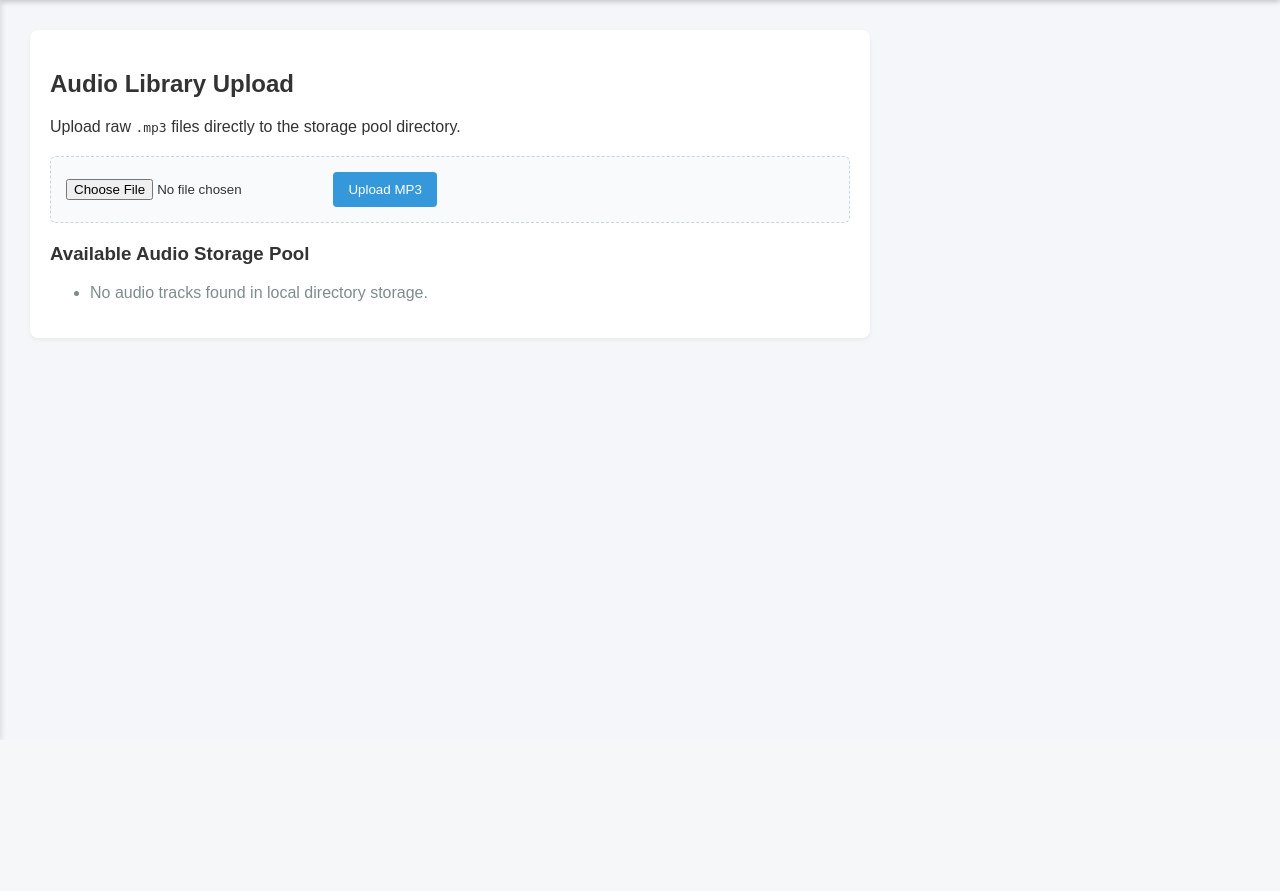
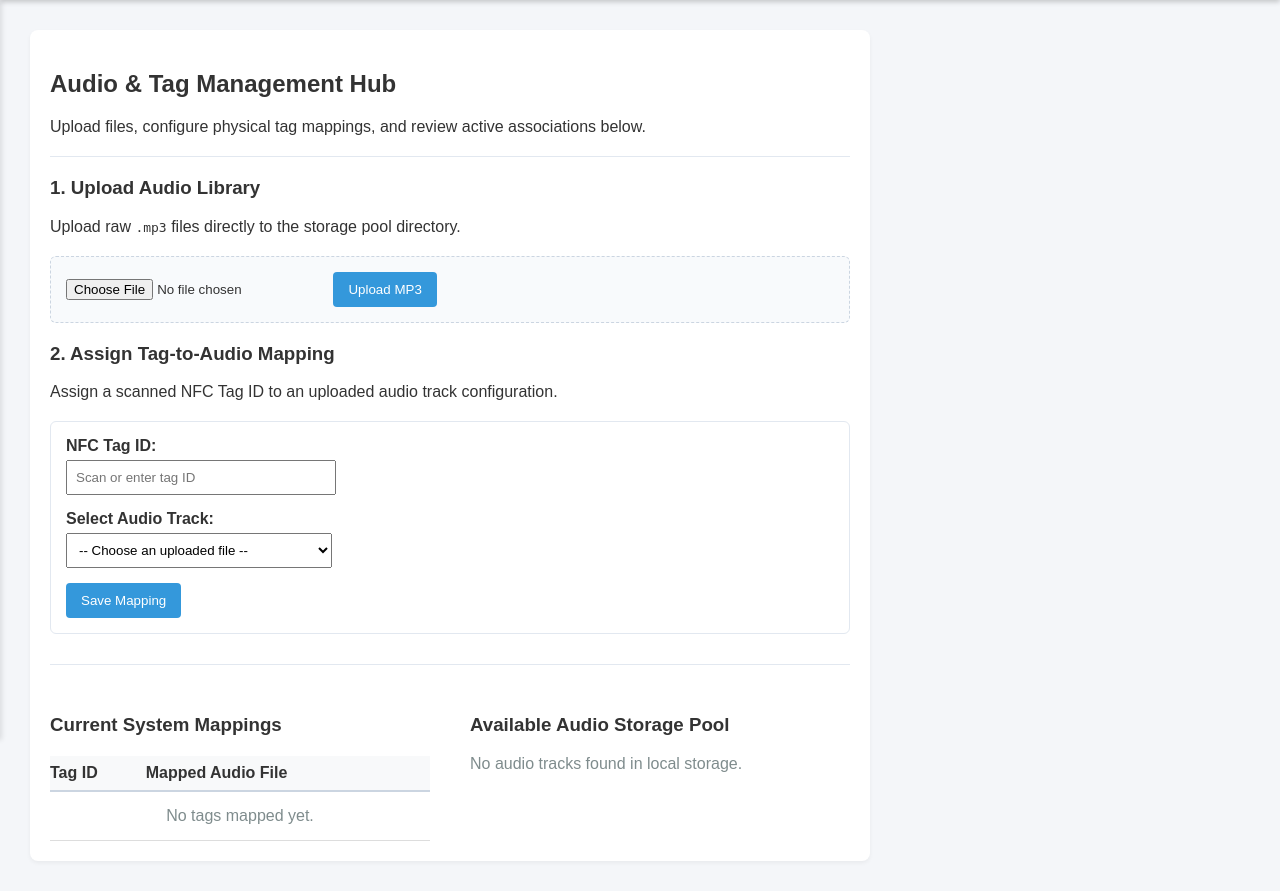
Before and after one commit to AntOnKneess/puckbox, a Flask app: page /upload in a window 1280 px wide. Shown: the part 60-951 px from the top of the page. Before the commit the page ends 799 px from the top, so only its background shows below. Run offline with Flask 3, Linux system fonts and the light colour scheme.

Commit message:
change to layou

```diff
--- a/server.py
+++ b/server.py
@@ -7,9 +7,8 @@ def create_app(tag_mappings, save_mappings_func):
 
     @app.route('/')
     def index():
-        # Home page showing current mappings
-        files = os.listdir(app.config['UPLOAD_FOLDER']) if os.path.exists(app.config['UPLOAD_FOLDER']) else []
-        return render_template('index.html', mappings=tag_mappings, files=files)
+        # Simple homepage
+        return render_template('index.html')
 
     @app.route('/upload', methods=['GET', 'POST'])
     def upload_file():
@@ -25,9 +24,9 @@ def create_app(tag_mappings, save_mappings_func):
                 file.save(os.path.join(app.config['UPLOAD_FOLDER'], file.filename))
             return redirect(url_for('upload_file'))
 
-        # GET request: Show the upload page with existing files
+        # GET request: Consolidates files, mappings, and configuration interfaces
         files = os.listdir(app.config['UPLOAD_FOLDER']) if os.path.exists(app.config['UPLOAD_FOLDER']) else []
-        return render_template('upload.html', files=files)
+        return render_template('upload.html', mappings=tag_mappings, files=files)
 
     @app.route('/map', methods=['POST'])
     def map_tag():
@@ -36,6 +35,6 @@ def create_app(tag_mappings, save_mappings_func):
         if tag_id and filename:
             tag_mappings[tag_id] = filename
             save_mappings_func()
-        return redirect(url_for('index'))
+        return redirect(url_for('upload_file')) # Redirect back to upload management hub
 
     return app
--- a/templates/upload.html
+++ b/templates/upload.html
@@ -1,20 +1,75 @@
 {% extends 'layout.html' %}
 
 {% block content %}
-<h2>Audio Library Upload</h2>
+<h2>Audio & Tag Management Hub</h2>
+<p>Upload files, configure physical tag mappings, and review active associations below.</p>
+
+<hr style="border: 0; border-top: 1px solid #e2e8f0; margin: 20px 0;">
+
+<h3>1. Upload Audio Library</h3>
 <p>Upload raw <code>.mp3</code> files directly to the storage pool directory.</p>
-
 <form action="{{ url_for('upload_file') }}" method="POST" enctype="multipart/form-data" style="margin: 20px 0; padding: 15px; border: 1px dashed #cbd5e1; background: #f8fafc; border-radius: 6px;">
     <input type="file" name="file" accept=".mp3" required>
     <button type="submit" class="action-btn" style="margin-left: 10px;">Upload MP3</button>
 </form>
 
+<h3>2. Assign Tag-to-Audio Mapping</h3>
+<p>Assign a scanned NFC Tag ID to an uploaded audio track configuration.</p>
+<form action="{{ url_for('map_tag') }}" method="POST" style="margin: 20px 0; padding: 15px; border: 1px solid #e2e8f0; background: #fff; border-radius: 6px;">
+    <div style="margin-bottom: 15px;">
+        <label style="display:block; margin-bottom:5px;"><b>NFC Tag ID:</b></label>
+        <input type="text" name="tag_id" required placeholder="Scan or enter tag ID" style="padding: 8px; width: 250px;">
+    </div>
+
+    <div style="margin-bottom: 15px;">
+        <label style="display:block; margin-bottom:5px;"><b>Select Audio Track:</b></label>
+        <select name="filename" required style="padding: 8px; width: 266px;">
+            <option value="">-- Choose an uploaded file --</option>
+            {% for file in files %}
+                <option value="{{ file }}">{{ file }}</option>
+            {% endfor %}
+        </select>
+    </div>
+
+    <button type="submit" class="action-btn">Save Mapping</button>
+</form>
+
+<hr style="border: 0; border-top: 1px solid #e2e8f0; margin: 30px 0;">
+
+<div style="display: flex; gap: 40px; wrap: wrap;">
+    <div style="flex: 1; min-width: 300px;">
+        <h3>Current System Mappings</h3>
+        <table style="width: 100%; border-collapse: collapse;">
+            <thead>
+                <tr style="border-bottom: 2px solid #cbd5e1; text-align: left;">
+                    <th style="padding: 8px 0;">Tag ID</th>
+                    <th style="padding: 8px 0;">Mapped Audio File</th>
+                </tr>
+            </thead>
+            <tbody>
+                {% for tag, filename in mappings.items() %}
+                <tr style="border-bottom: 1px solid #e2e8f0;">
+                    <td style="padding: 8px 0;"><code>{{ tag }}</code></td>
+                    <td style="padding: 8px 0;">{{ filename }}</td>
+                </tr>
+                {% else %}
+                <tr>
+                    <td colspan="2" style="color: #7f8c8d; padding: 15px 0; text-align: center;">No tags mapped yet.</td>
+                </tr>
+                {% endfor %}
+            </tbody>
+        </table>
+    </div>
+
+    <div style="flex: 1; min-width: 250px;">
         <h3>Available Audio Storage Pool</h3>
-<ul>
+        <ul style="padding-left: 20px;">
             {% for file in files %}
                 <li style="margin-bottom: 8px; font-family: monospace;">{{ file }}</li>
             {% else %}
-        <li style="color: #7f8c8d;">No audio tracks found in local directory storage.</li>
+                <li style="color: #7f8c8d; list-style-type: none; margin-left: -20px;">No audio tracks found in local storage.</li>
             {% endfor %}
         </ul>
+    </div>
+</div>
 {% endblock %}
```
Also changed, not shown: templates/index.html (+5 -43 lines). Lines whose indentation alone changed are shown as unchanged.
